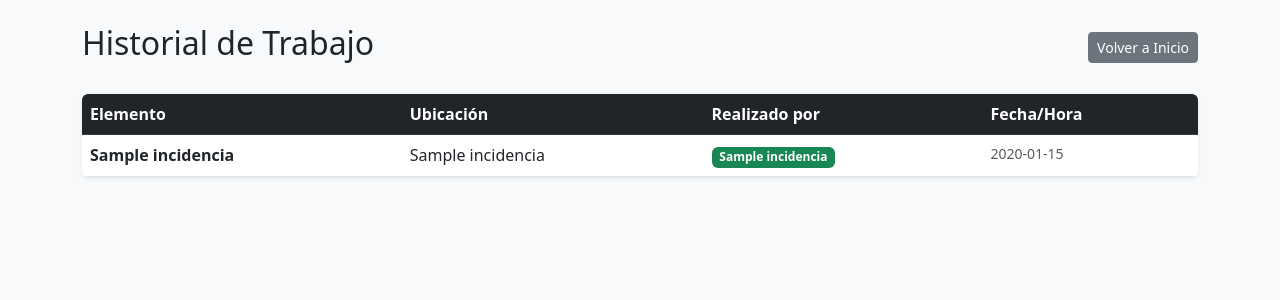
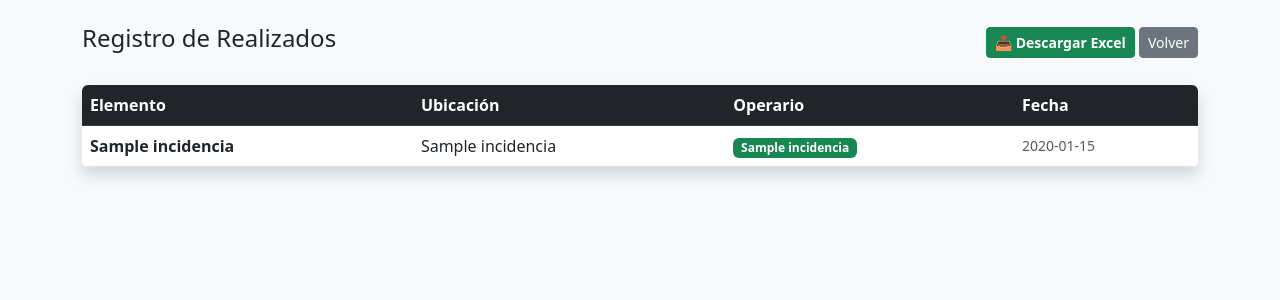
Before and after one commit to manin1985/mantenimiento-app, a Flask app: page /historial in a window 1280 px wide. Shown: the top 300 px of the page. Run offline with Flask 3, Linux system fonts and the light colour scheme; a database or web service that is not in the repository returns one stand-in record (values such as "Sample title"); some libraries are stand-ins or nearby versions.

Commit message:
Update historial.html

```diff
--- a/templates/historial.html
+++ b/templates/historial.html
@@ -3,24 +3,26 @@
 <head>
     <meta charset="UTF-8">
     <meta name="viewport" content="width=device-width, initial-scale=1.0">
-    <title>Historial - Mantenimiento</title>
+    <title>Historial</title>
     <link href="https://cdn.jsdelivr.net/npm/bootstrap@5.3.0/dist/css/bootstrap.min.css" rel="stylesheet">
 </head>
 <body class="bg-light">
     <div class="container mt-4">
         <div class="d-flex justify-content-between align-items-center mb-4">
-            <h2>Historial de Trabajo</h2>
-            <a href="/" class="btn btn-secondary btn-sm">Volver a Inicio</a>
+            <h4>Registro de Realizados</h4>
+            <div>
+                <a href="/exportar" class="btn btn-success btn-sm fw-bold">📥 Descargar Excel</a>
+                <a href="/" class="btn btn-secondary btn-sm">Volver</a>
+            </div>
         </div>
-
-        <div class="table-responsive shadow-sm bg-white rounded">
-            <table class="table table-hover mb-0">
+        <div class="table-responsive shadow bg-white rounded">
+            <table class="table table-hover align-middle mb-0">
                 <thead class="table-dark">
                     <tr>
                         <th>Elemento</th>
                         <th>Ubicación</th>
-                        <th>Realizado por</th>
-                        <th>Fecha/Hora</th>
+                        <th>Operario</th>
+                        <th>Fecha</th>
                     </tr>
                 </thead>
                 <tbody>
@@ -29,13 +31,7 @@
                         <td class="fw-bold">{{ r[1] }}</td>
                         <td>{{ r[2] }}</td>
                         <td><span class="badge bg-success">{{ r[5] }}</span></td>
-                        <td class="small text-muted">
-                            {% if r[4] is string %}
-                                {{ r[4] }}
-                            {% else %}
-                                {{ r[4].strftime('%d/%m/%Y %H:%M') }}
-                            {% endif %}
-                        </td>
+                        <td class="small text-muted">{{ r[4].strftime('%d/%m/%Y %H:%M') if r[4].strftime else r[4] }}</td>
                     </tr>
                     {% endfor %}
                 </tbody>
```
